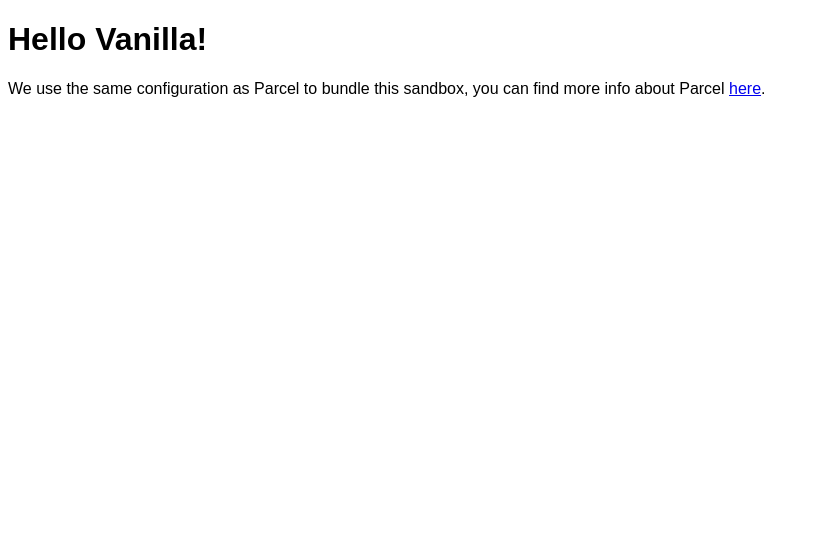
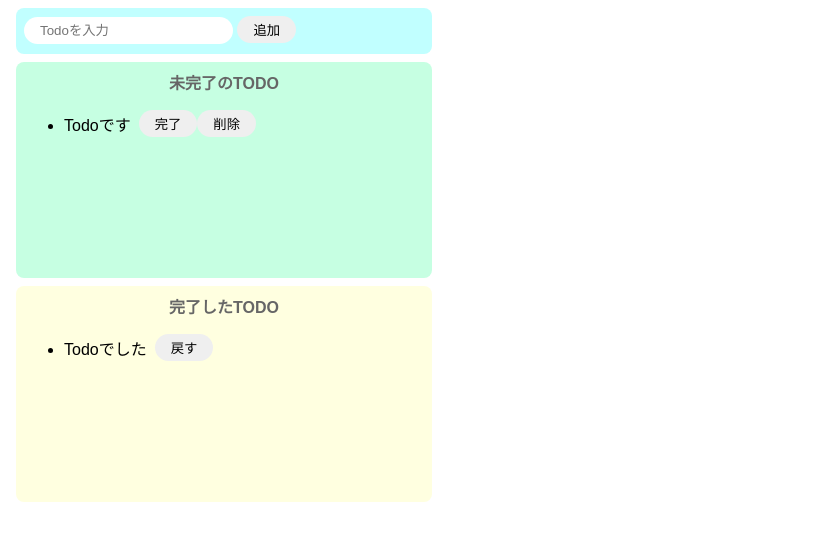
Before and after one commit to Hiroto-Nagashima/todo_list.js, a website built with Parcel: page index.html in a window 1280 px wide. Shown: the whole page, without its empty margins (0-819 px from the left). Built offline with nearby package versions, Linux system fonts and the light colour scheme.

Commit message:
html/css/finish

```diff
--- a/index.html
+++ b/index.html
@@ -2,12 +2,35 @@
 <html>
 
 <head>
-	<title>Parcel Sandbox</title>
+	<title>todo</title>
 	<meta charset="UTF-8" />
 </head>
 
 <body>
-	<div id="app"></div>
+	<div class="input">
+		<input placeholder="Todoを入力">
+		<button>追加</botton>
+	</div>
+	<div class="imcomplete-area">
+		<p class="title">未完了のTODO</p>
+		<ul>
+			<div class="list-row">
+				<li>Todoです</li>
+				<button>完了</botton>
+				<button>削除</botton>
+			</div>
+		</ul>
+	</div>
+	<div class="complete-area">
+			<p class="title">完了したTODO</p>
+			<ul>
+				<div class="list-row">
+					<li>Todoでした</li>
+					<button>戻す</botton>
+				</div>
+			</ul>
+	</div>
+	<div></div>
 
 	<script src="src/index.js">
 	</script>
--- a/src/index.js
+++ b/src/index.js
@@ -1,10 +1 @@
 import "./styles.css";
-
-document.getElementById("app").innerHTML = `
-<h1>Hello Vanilla!</h1>
-<div>
-  We use the same configuration as Parcel to bundle this sandbox, you can find more
-  info about Parcel
-  <a href="https://parceljs.org" target="_blank" rel="noopener noreferrer">here</a>.
-</div>
-`;
--- a/src/styles.css
+++ b/src/styles.css
@@ -1,3 +1,58 @@
 body {
   font-family: sans-serif;
 }
+input {
+  border-radius: 16px;
+  border: none;
+  padding: 6px 16px;
+  outline: none;
+}
+button {
+  border-radius: 16px;
+  border: none;
+  padding: 4px 16px;
+}
+button:hover {
+  background-color: #ff7fff;
+  cursor: pointer;
+}
+li {
+  margin-right: 8px;
+}
+
+.input {
+  background-color: #c1ffff;
+  width: 400px;
+  height: 30px;
+  padding: 8px;
+  margin: 8px;
+  border-radius: 8px;
+}
+.imcomplete-area {
+  background-color: #c6ffe2;
+  width: 400px;
+  min-height: 200px;
+  padding: 8px;
+  margin: 8px;
+  border-radius: 8px;
+}
+.complete-area {
+  background-color: #ffffe0;
+  width: 400px;
+  min-height: 200px;
+  padding: 8px;
+  margin: 8px;
+  border-radius: 8px;
+}
+
+.title {
+  text-align: center;
+  margin-top: 0;
+  font-weight: bold;
+  color: #666;
+}
+.list-row {
+  display: flex;
+  align-items: center;
+  padding-bottom: 4px;
+}
```
